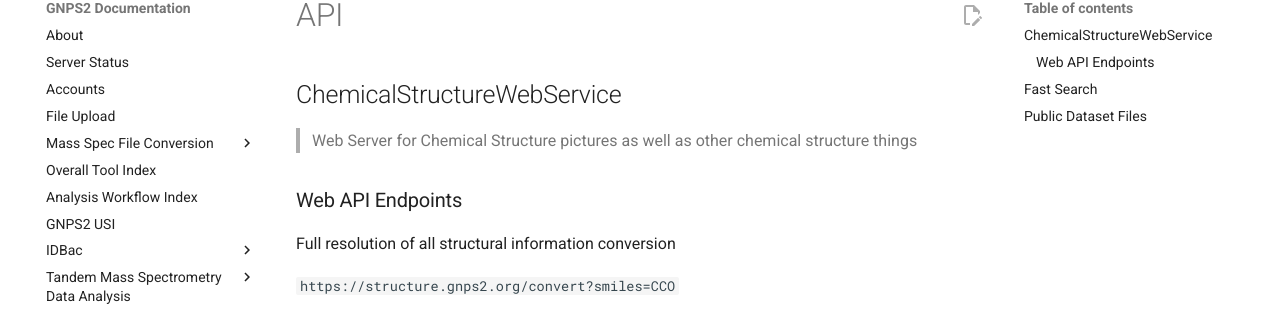
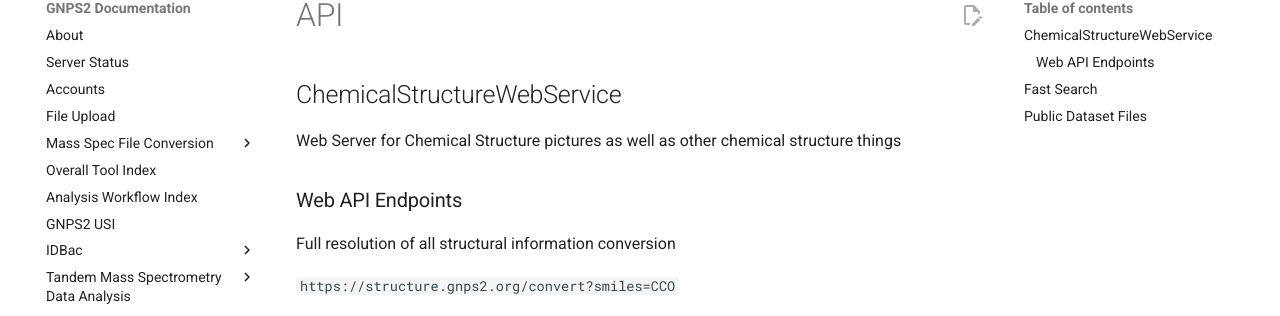
Before and after one commit to Wang-Bioinformatics-Lab/GNPS2_Documentation, an MkDocs documentation site: the page built from docs/api.md, in a window 1280 px wide. Shown: the part 103-419 px from the top of the page. Built offline with MkDocs 1.6.1 and Material for MkDocs 9.7.7, drawn with Linux system fonts in a browser that asks for light colours; comment, search, counter and statistics services are not loaded.

Commit message:
Fix Typo

```diff
--- a/docs/api.md
+++ b/docs/api.md
@@ -1,5 +1,5 @@
 ## ChemicalStructureWebService
->Web Server for Chemical Structure pictures as well as other chemical structure things
+Web Server for Chemical Structure pictures as well as other chemical structure things
 
 ### Web API Endpoints
 
```
